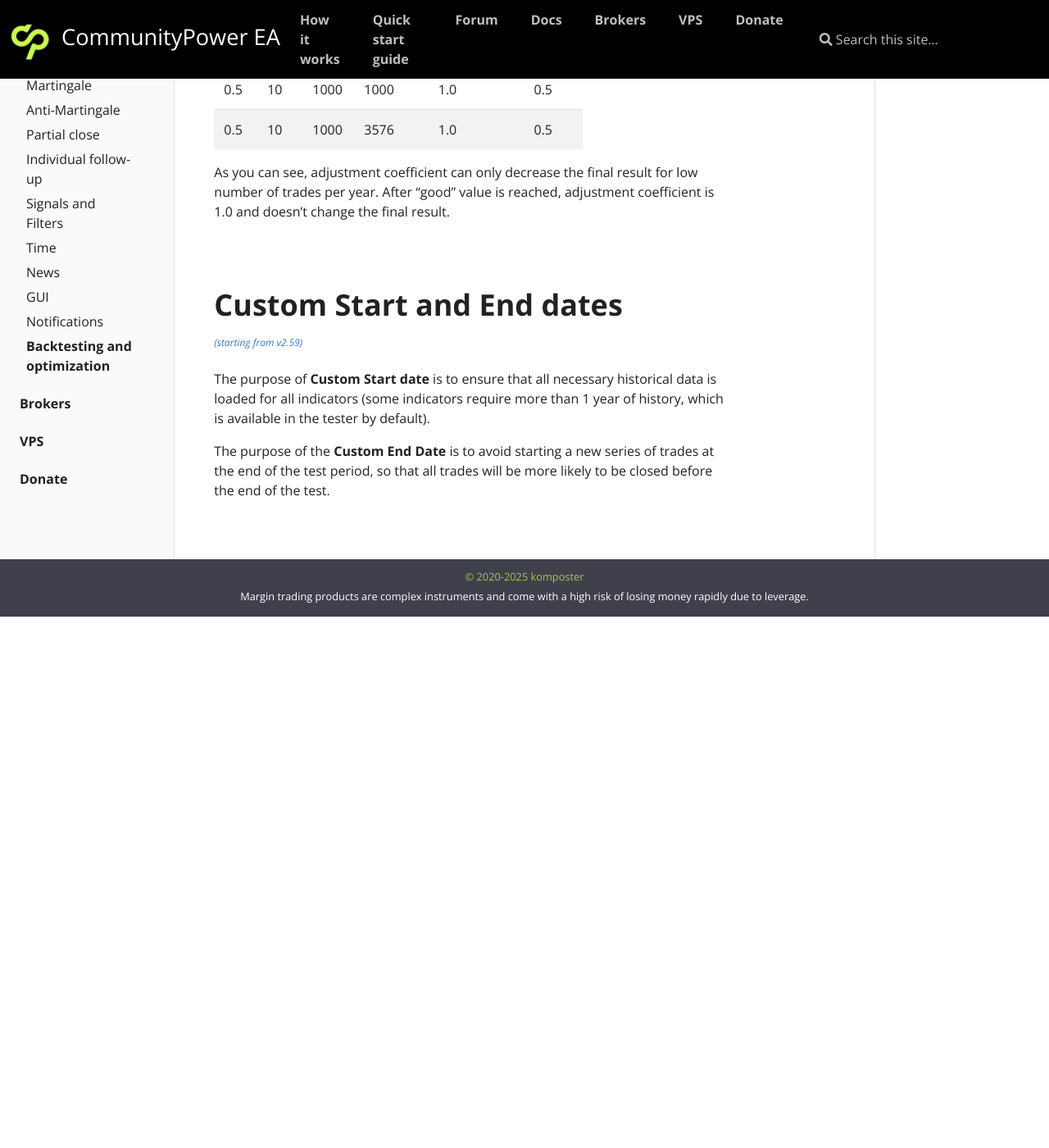
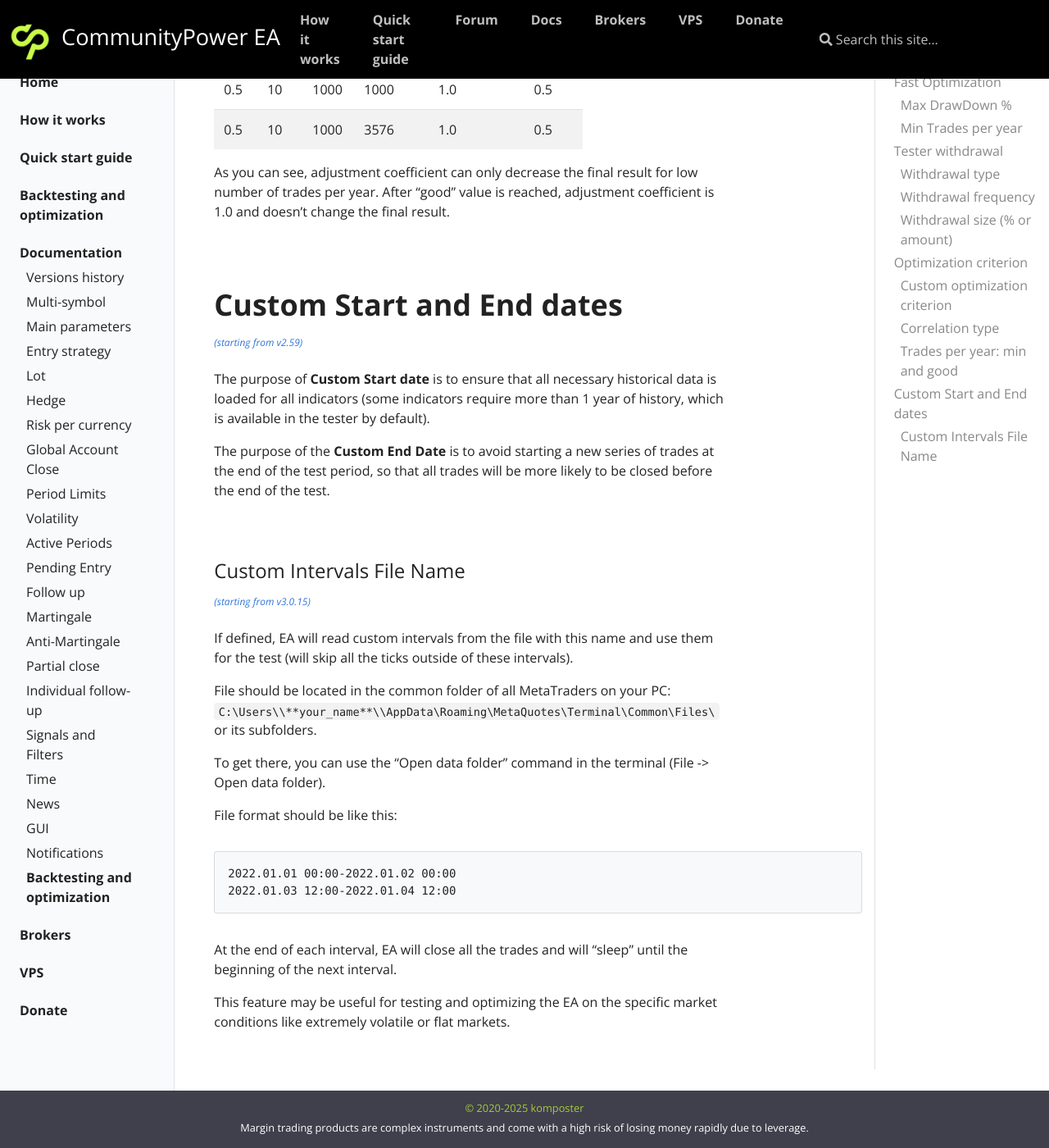
Before and after one commit to komposter/CommunityPowerEA.com, a Jekyll site: the page built from _docs/backtesting-and-optimization.md, in a window 1280 px wide and 1400 px high, scrolled down 4915 px. Shown: the whole window at 82% size. Built offline with Jekyll 4.4.1, drawn with Linux system fonts in a browser that asks for light colours; before the commit the page ends 5667 px from its top, so only the background shows below that.

Commit message:
Content change

````diff
--- a/_docs/backtesting-and-optimization.md
+++ b/_docs/backtesting-and-optimization.md
@@ -173,3 +173,25 @@ As you can see, adjustment coefficient can only decrease the final result for lo
 The purpose of **Custom Start date** is to ensure that all necessary historical data is loaded for all indicators (some indicators require more than 1 year of history, which is available in the tester by default).
 
 The purpose of the **Custom End Date** is to avoid starting a new series of trades at the end of the test period, so that all trades will be more likely to be closed before the end of the test.
+
+<br />
+
+### Custom Intervals File Name
+<sup>[*(starting from v3.0.15)*](/docs/versions-history#20241116-20250105-301-3015)</sup>
+
+If defined, EA will read custom intervals from the file with this name and use them for the test (will skip all the ticks outside of these intervals).
+
+File should be located in the common folder of all MetaTraders on your PC: `C:\Users\\**your_name**\\AppData\Roaming\MetaQuotes\Terminal\Common\Files\` or its subfolders.
+
+To get there, you can use the “Open data folder” command in the terminal (File -> Open data folder).
+
+File format should be like this:
+
+```
+2022.01.01 00:00-2022.01.02 00:00
+2022.01.03 12:00-2022.01.04 12:00
+```
+
+At the end of each interval, EA will close all the trades and will "sleep" until the beginning of the next interval.
+
+This feature may be useful for testing and optimizing the EA on the specific market conditions like extremely volatile or flat markets.
--- a/_docs/versions-history.md
+++ b/_docs/versions-history.md
@@ -11,7 +11,7 @@ permalink: /docs/versions-history
 * [+] Big candle: [calculation mode](/docs/signals-and-filters#big-candle-calculation-mode)
 * [+] Martin: [Change step every order](/docs/martingale#change-step-every-order)
 * [+] Distance calculation mode: as a [Percentage of Price](/docs/volatility#percentage-of-price)
-* [+] CustomStartAndEnd with custom intervals from file
+* [+] Tester: Custom Start and End with [custom intervals from file](/docs/backtesting-and-optimization#custom-intervals-file-name)
 * [+] Speed improved
 * [+] Distance calculation mode: Min volatility to use (spreads) (0 - disable limit)
 * [+] Volatility: Price Range and Percent Change modes
````
